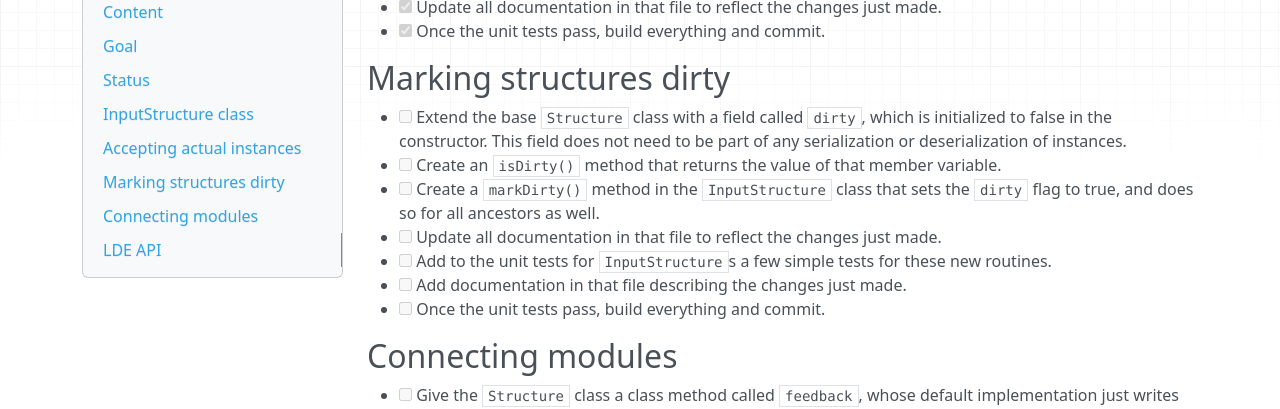
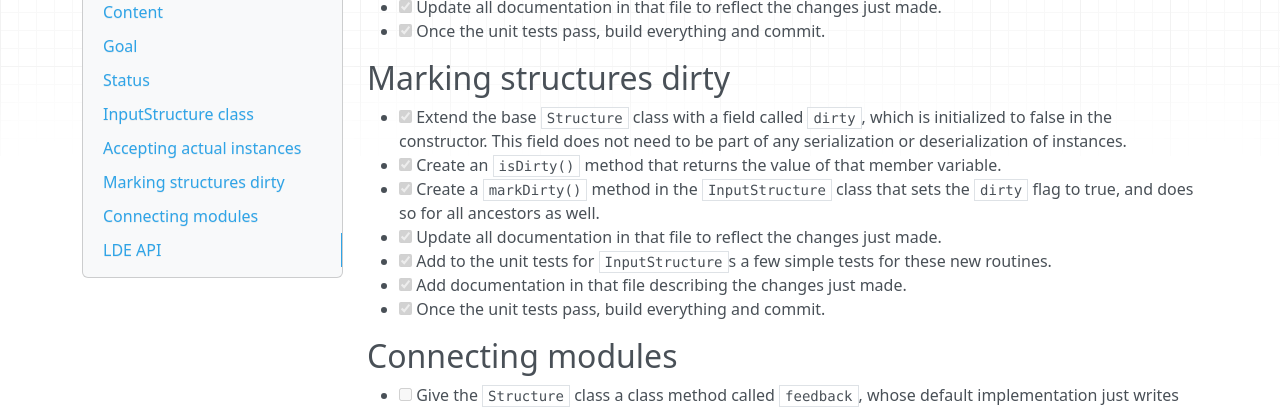
Before and after one commit to lurchmath/lde, an MkDocs documentation site: the page built from docs/phase2-input-tree.md, in a window 1280 px wide and 900 px high, scrolled down 1094 px. Shown: the part 150-559 px from the top of the window. Built offline with MkDocs 1.6.1, drawn with Linux system fonts in a browser that asks for light colours; nearby versions of some CDN libraries; old or Windows-style settings are respelled for this version of MkDocs.

```diff
--- a/docs/phase2-input-tree.md
+++ b/docs/phase2-input-tree.md
@@ -72,19 +72,19 @@ complete and some not yet marked complete.
 
 ## Marking structures dirty
 
- * [ ] Extend the base `Structure` class with a field called `dirty`, which
+ * [x] Extend the base `Structure` class with a field called `dirty`, which
    is initialized to false in the constructor.  This field does not need to
    be part of any serialization or deserialization of instances.
- * [ ] Create an `isDirty()` method that returns the value of that member
+ * [x] Create an `isDirty()` method that returns the value of that member
    variable.
- * [ ] Create a `markDirty()` method in the `InputStructure` class that sets
+ * [x] Create a `markDirty()` method in the `InputStructure` class that sets
    the `dirty` flag to true, and does so for all ancestors as well.
- * [ ] Update all documentation in that file to reflect the changes just
+ * [x] Update all documentation in that file to reflect the changes just
    made.
- * [ ] Add to the unit tests for `InputStructure`s a few simple tests for
+ * [x] Add to the unit tests for `InputStructure`s a few simple tests for
    these new routines.
- * [ ] Add documentation in that file describing the changes just made.
- * [ ] Once the unit tests pass, build everything and commit.
+ * [x] Add documentation in that file describing the changes just made.
+ * [x] Once the unit tests pass, build everything and commit.
 
 ## Connecting modules
 
@@ -123,7 +123,7 @@ complete and some not yet marked complete.
 
 ### Small, Miscellaneous Updates
 
- * [ ] Now that we have changed from a generic `Structure` class paradigm to
+ * [x] Now that we have changed from a generic `Structure` class paradigm to
    specific Input and Output Structures, reread the API Documentation of
    both [the LDE](api-lde.md) and [the Structure class](api-structures.md),
    updating anything that's out-of-date.
```
Also changed, not shown: site/index.html, site/phase2-input-tree/index.html, 7 other files.
